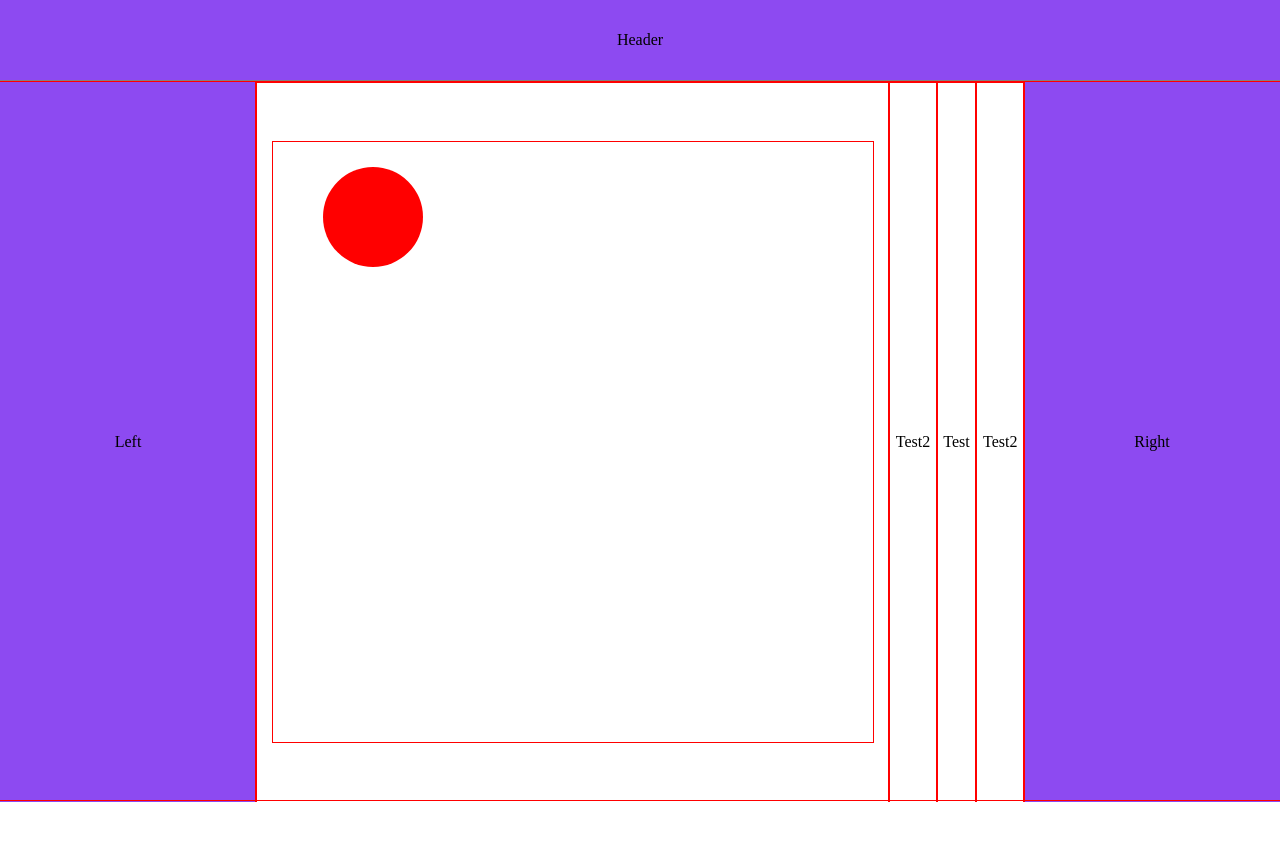
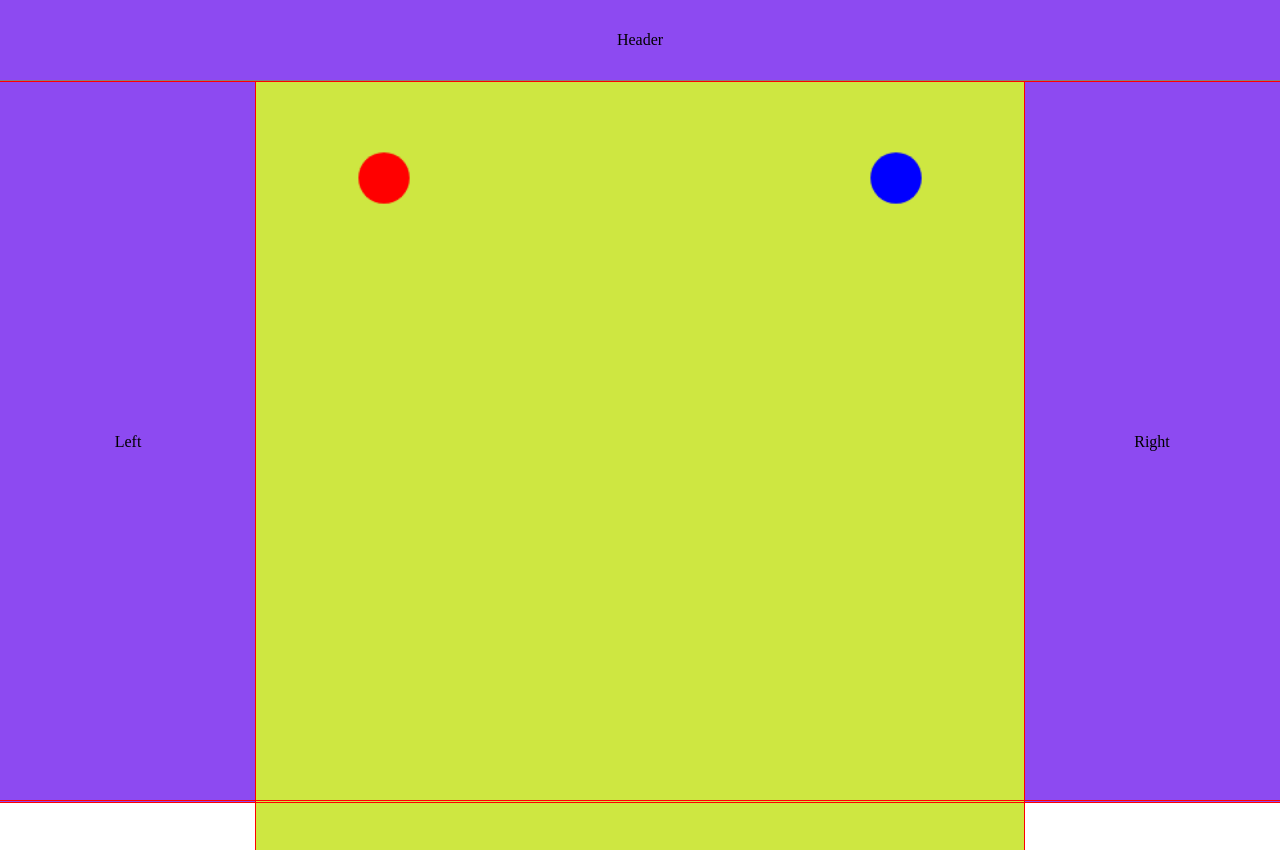
Before and after one commit to Gyxius/Human-Games, a website built with webpack: page src/index.html in a window 1280 px wide. Before the commit the page ends 802 px from the top, so only its background shows below. Built offline with nearby package versions, Linux system fonts and the light colour scheme.

```diff
--- a/src/index.html
+++ b/src/index.html
@@ -9,9 +9,6 @@
     <div id="left-sidebar">Left</div>
     <div id="right-sidebar">Right</div>
     <div id="main-content">
-        <div id="stuff1"><canvas id="tutorial" width="600" height="600">A canvas for showing the game</canvas></div>
-        <div id="stuff2">Test2</div>
-        <div id="stuff3">Test</div>
-        <div id="stuff4">Test2</div>
+        <canvas id="canvas" width="600" height="600">A canvas for showing the game</canvas>
     </div>
 </body>
--- a/src/index.js
+++ b/src/index.js
@@ -4,15 +4,23 @@
   y = 75,
   speed = 20; // Initial position
 
+
 function draw() {
-  const canvas = document.getElementById("tutorial");
+  const canvas = document.getElementById("canvas");
   if (canvas.getContext) {
     const ctx = canvas.getContext("2d");
     ctx.clearRect(0, 0, canvas.width, canvas.height);
-
     ctx.beginPath();
-    ctx.arc(x, y, 50, 0, 2 * Math.PI);
+    ctx.fillStyle = "#CEE741";
+    ctx.rect(0, 0, 600, 600);
+    ctx.fill();
+    ctx.beginPath();
+    ctx.arc(x, y, 20, 0, 2 * Math.PI);
     ctx.fillStyle = "red";
+    ctx.fill();
+    ctx.beginPath();
+    ctx.arc(500, y, 20, 0, 2 * Math.PI);
+    ctx.fillStyle = "blue";
     ctx.fill();
   }
 }
@@ -29,6 +37,6 @@
   } else if (e.key === "ArrowRight") {
     x += speed; // Move right
   }
-
+  c;
   draw(); // Redraw with new position
 };
--- a/src/styles.css
+++ b/src/styles.css
@@ -62,39 +62,14 @@
     width: 60vw;
     display: flex;
     flex-wrap: wrap;
-    /*
-    justify-content: center;
-    align-items: center; */
 }
 
-#stuff1 {
-    display: flex;
-    justify-content: center;
-    align-items: center;
-    flex-grow: 1;
-    padding: 10px;
-}
-#stuff2 {
-    display: flex;
-
-    flex-grow: 1;
-    justify-content: center;
-    align-items: center;
-}
-#stuff3 {
+#canvas {
     display: flex;
     justify-content: center;
     align-items: center;
     flex-grow: 1;
 }
-#stuff4 {
-    display: flex;
-
-    flex-grow: 1;
-    justify-content: center;
-    align-items: center;
-}
-
 * {
     outline: solid red 1px;
 }
```
Also changed, not shown: design_template.txt (added, +44 -0 lines), src/characters.js (added, +24 -0 lines).
